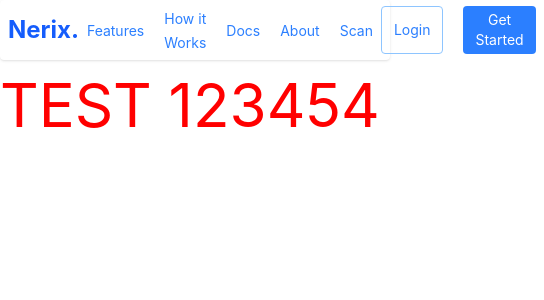
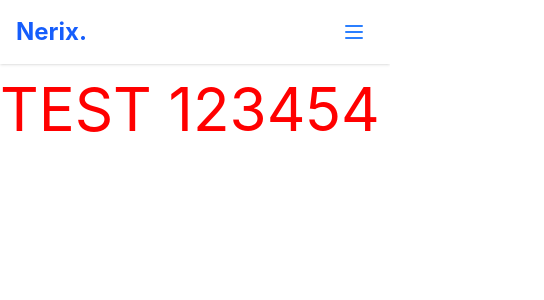
Before and after one commit to juliusmwas/Nerix, a React app in the folder apps/web/: page / in a window 390 px wide. Shown: the top 300 px of the page, 544 px wide, since content can reach past the window. Built offline with nearby package versions, Linux system fonts and the light colour scheme; the HTML template or start-up script is replaced by a standard one.

Commit message:
Updated the navbar

```diff
--- a/apps/web/src/components/Navbar.jsx
+++ b/apps/web/src/components/Navbar.jsx
@@ -1,71 +1,113 @@
+import { useState } from "react";
+
 export default function Navbar() {
+  const [isOpen, setIsOpen] = useState(false);
+
   return (
-    <>
-      {/*Navbar*/}
-      <div className=" rounded-sm flex items-center text-center  bg-white shadow-sm w-full justify-between h-15">
-        {/*Logo*/}
-        <div>
-          <h1 className="text-2xl lg:text-3xl  font-bold text-blue-600 px-2 lg:px-6">
+    <nav className="relative bg-white shadow-sm w-full z-50">
+      {/* Main Navbar Container */}
+      <div className="flex items-center justify-between h-16 px-4 md:px-6 lg:px-8">
+        {/* Logo */}
+        <div className="flex-shrink-0">
+          <h1 className="text-2xl lg:text-3xl font-bold text-blue-600">
             Nerix.
           </h1>
         </div>
 
-        {/*navlinks*/}
-        <div>
-          <ul className="flex items-center gap-5 text-center">
-            <li>
-              <a
-                className="text-sm text-blue-500 hover:text-blue-600 hover:font-medium"
-                href="#"
-              >
-                Features
-              </a>
-            </li>
-            <li>
-              <a
-                className="text-sm text-blue-500 hover:text-blue-600 hover:font-medium"
-                href="#"
-              >
-                How it Works
-              </a>
-            </li>
-            <li>
-              <a
-                className="text-sm text-blue-500 hover:text-blue-600 hover:font-medium"
-                href="#"
-              >
-                Docs
-              </a>
-            </li>
-            <li>
-              <a
-                className="text-sm text-blue-500 hover:text-blue-600 hover:font-medium"
-                href="#"
-              >
-                About
-              </a>
-            </li>
-            <li>
-              <a
-                className="text-sm text-blue-500 hover:text-blue-600 hover:font-medium"
-                href="#"
-              >
-                Scan
-              </a>
-            </li>
+        {/* Desktop Navlinks (Hidden on Mobile) */}
+        <div className="hidden md:flex items-center justify-center flex-1">
+          <ul className="flex items-center gap-6">
+            {["Features", "How it Works", "Docs", "About", "Scan"].map(
+              (link) => (
+                <li key={link}>
+                  <a
+                    className="text-sm text-blue-500 hover:text-blue-600 hover:font-medium transition-colors"
+                    href="#"
+                  >
+                    {link}
+                  </a>
+                </li>
+              ),
+            )}
           </ul>
         </div>
 
-        {/*Get started buttons*/}
-        <div className="flex gap-5 px-2 lg:px-6 text-center">
-          <button className="border border-blue-300 rounded-sm py-1 px-3 text-sm text-blue-500  cursor-pointer hover:text-white  hover:bg-blue-500">
+        {/* Desktop Buttons (Hidden on Mobile) */}
+        <div className="hidden md:flex items-center gap-4">
+          <button className="border border-blue-300 rounded-sm py-1.5 px-4 text-sm text-blue-500 cursor-pointer hover:text-white hover:bg-blue-500 transition-all">
             Login
           </button>
-          <button className=" rounded-sm py-1 px-3 text-sm text-white bg-blue-500  cursor-pointer hover:text-white   hover:bg-blue-600">
+          <button className="rounded-sm py-1.5 px-4 text-sm text-white bg-blue-500 cursor-pointer hover:bg-blue-600 transition-all">
             Get Started
           </button>
         </div>
+
+        {/* Hamburger Button (Visible only on Mobile) */}
+        <div className="md:hidden flex items-center">
+          <button
+            onClick={() => setIsOpen(!isOpen)}
+            className="text-blue-500 hover:text-blue-600 focus:outline-none p-2"
+            aria-label="Toggle Menu"
+          >
+            <svg
+              className="h-6 w-6 transition-transform duration-200"
+              fill="none"
+              viewBox="0 0 24 24"
+              stroke="currentColor"
+            >
+              {isOpen ? (
+                // "X" Close Icon
+                <path
+                  strokeLinecap="round"
+                  strokeLinejoin="round"
+                  strokeWidth={2}
+                  d="M6 18L18 6M6 6l12 12"
+                />
+              ) : (
+                // Hamburger Icon
+                <path
+                  strokeLinecap="round"
+                  strokeLinejoin="round"
+                  strokeWidth={2}
+                  d="M4 6h16M4 12h16M4 18h16"
+                />
+              )}
+            </svg>
+          </button>
+        </div>
       </div>
-    </>
+
+      {/* Mobile Menu Dropdown */}
+      <div
+        className={`md:hidden absolute top-full left-0 w-full bg-white shadow-md transition-all duration-300 ease-in-out origin-top ${
+          isOpen
+            ? "opacity-100 scale-y-100 visible"
+            : "opacity-0 scale-y-0 invisible h-0"
+        }`}
+      >
+        <ul className="flex flex-col p-4 border-t border-gray-100 gap-4">
+          {["Features", "How it Works", "Docs", "About", "Scan"].map((link) => (
+            <li key={link} className="w-full">
+              <a
+                className="block text-base text-blue-500 hover:text-blue-600 py-2 border-b border-gray-50/50"
+                href="#"
+                onClick={() => setIsOpen(false)} // Closes menu when a link is clicked
+              >
+                {link}
+              </a>
+            </li>
+          ))}
+          {/* Mobile Buttons */}
+          <div className="flex flex-col gap-3 pt-2">
+            <button className="w-full border border-blue-300 rounded-sm py-2 text-sm text-blue-500 hover:text-white hover:bg-blue-500 transition-all">
+              Login
+            </button>
+            <button className="w-full rounded-sm py-2 text-sm text-white bg-blue-500 hover:bg-blue-600 transition-all">
+              Get Started
+            </button>
+          </div>
+        </ul>
+      </div>
+    </nav>
   );
 }
```
